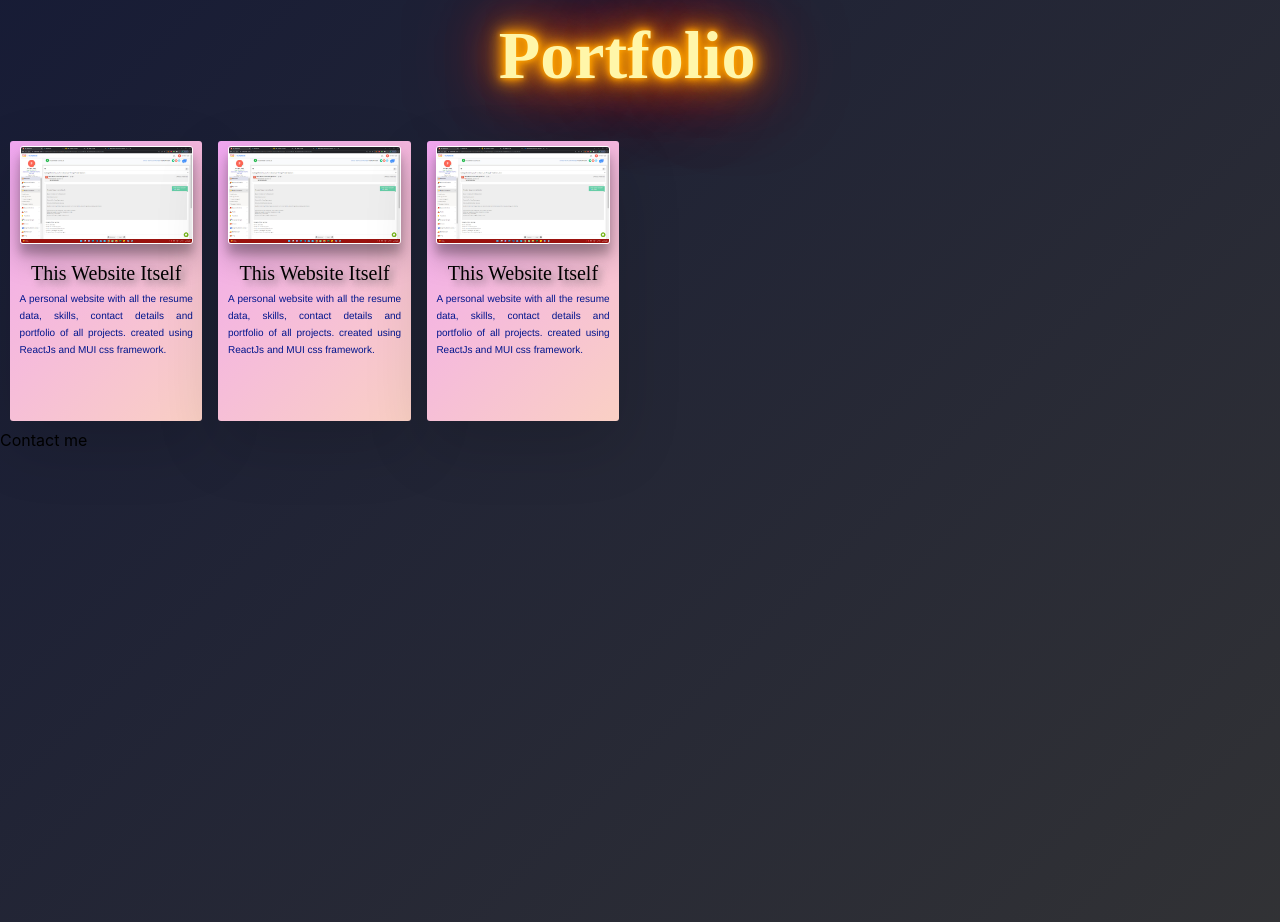
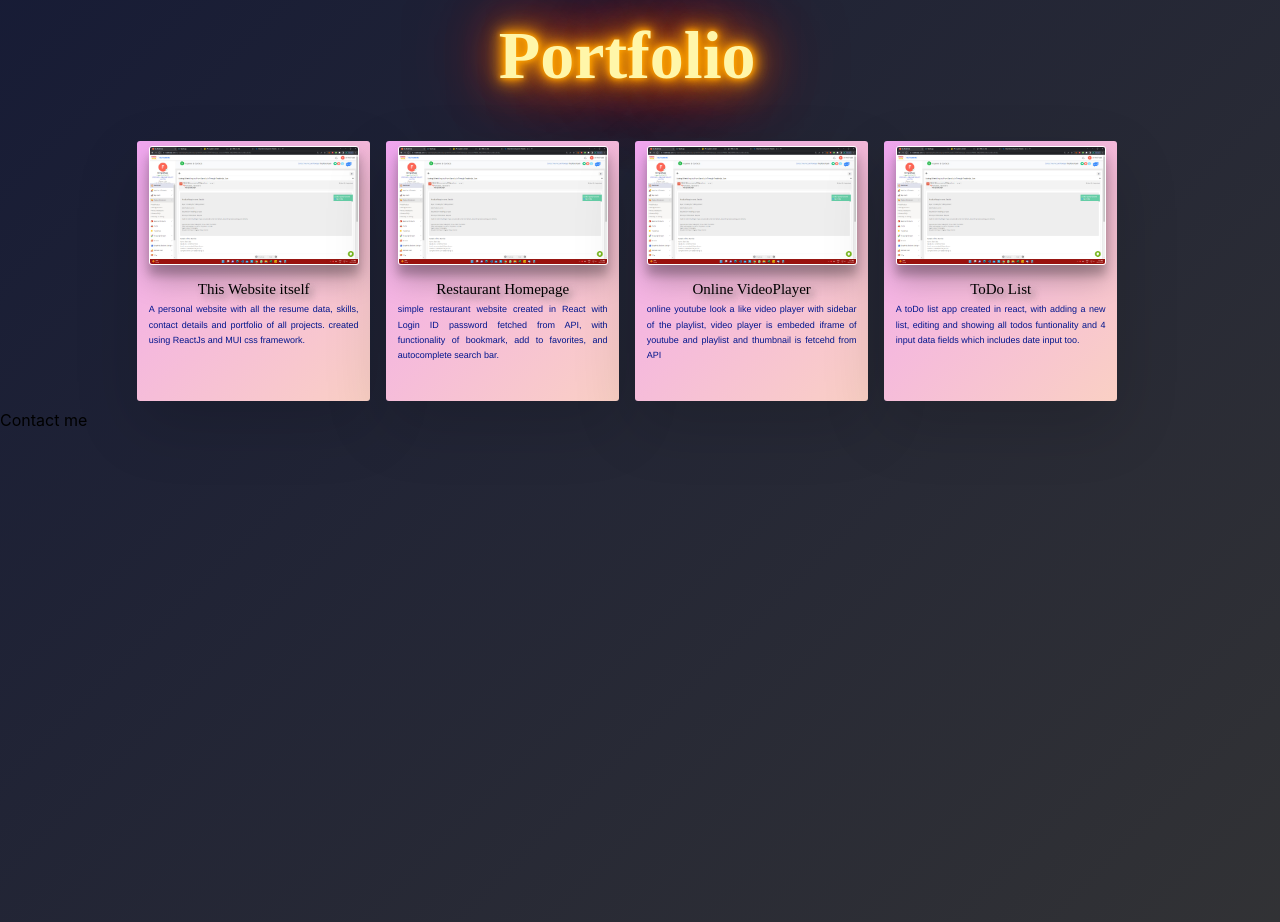
Before and after one commit to fbpatel003/portfolio-fb, a React (Create React App) app: page / in a window 1280 px wide. Shown: the part 1960-2882 px from the top of the page. Built offline with nearby package versions, Linux system fonts and the light colour scheme; a web font is replaced by a local one.

Commit message:
Add files via upload

```diff
--- a/src/Components/Portfolio.js
+++ b/src/Components/Portfolio.js
@@ -3,107 +3,81 @@ import "./PortfolioStyle.css";
 import Box from "@mui/material/Box";
 import Grid from "@mui/material/Grid";
 import OpenInNewRoundedIcon from '@mui/icons-material/OpenInNewRounded';
+import IMG1 from '../Images/IMAGE.jpg';
 
 function Portfolio() {
+
+  const AllProjects = [
+    {
+      Title: "This Website itself",
+      ImgSrc: IMG1,
+      smallData: "A personal website with all the resume data, skills, contact details and portfolio of all projects. created using ReactJs and MUI css framework.",
+      KeyPoints : ["React JS", "Responsive", "Well Designed", "Fast Loading", "structured components", "CSS: MUI", "Optimized for all devices"],
+      VisitLink : "https://portfolio-fb.onrender.com/"
+    },
+    {
+      Title: "Restaurant Homepage",
+      ImgSrc: IMG1,
+      smallData: "simple restaurant website created in React with Login ID password fetched from API, with functionality of bookmark, add to favorites, and autocomplete search bar.",
+      KeyPoints : ["React JS", "Responsive", "API fetched id/ps", "React Routing", "AutoComplete Searchbar", "Google data embeded studio", "CSS: BootStrap"],
+      VisitLink : "https://portfolio-fb.onrender.com/"
+    },
+    {
+      Title: "Online VideoPlayer",
+      ImgSrc: IMG1,
+      smallData: "online youtube look a like video player with sidebar of the playlist, video player is embeded iframe of youtube and playlist and thumbnail is fetcehd from API",
+      KeyPoints : [ "React JS","Responsive", "API fetched playlist", "Youtube embeded Iframe" , "Dark Themne", "CSS: manual"],
+      VisitLink : "https://portfolio-fb.onrender.com/"
+    },
+    {
+      Title: "ToDo List",
+      ImgSrc: IMG1,
+      smallData: "A toDo list app created in react, with adding a new list, editing and showing all todos funtionality and 4 input data fields which includes date input too.",
+      KeyPoints : ["React JS", "Responsive", "local Storgae", "editing any list" , "4 input fields", "CSS: BootStrap"],
+      VisitLink : "https://portfolio-fb.onrender.com/"
+    },
+  ]
+
   return (
     <>
       <h1 className="TitleAboutMe">Portfolio</h1>
 
       <Box className="ProjectBox" sx={{ flexGrow: 1 }}>
         <Grid container spacing={2}>
-          <Grid item xs={6} md={2}>
+          {
+            AllProjects.map((el)=>{
+              return(
+                <Grid key={el.Title} item xs={6} sm={4} md={3}>
                 <div className="card">
                   <div className="card__side card__side--front-1">
                     <img
                       className="ProjectImg"
-                  src={require("../Images/IMAGE.jpg")}
-                  alt=""
+                      src={el.ImgSrc}
+                      alt={el.Title}
                     />
-                <div className="ProjectTitle">This Website Itself</div>
-                <p className="smallData">
-                  A personal website with all the resume data, skills, contact
-                  details and portfolio of all projects. created using ReactJs
-                  and MUI css framework.
-                </p>
+                    <div className="ProjectTitle">{el.Title}</div>
+                    <p className="smallData">{el.smallData}</p>
                   </div>
                   <div className="card__side card__side--back card__side--back-1">
-                <ul class="KeyPointslist">
-                  <li className="ListPoint" >Responsive</li>
-                  <li className="ListPoint" >Well Designed</li>
-                  <li className="ListPoint" >Fast Loading</li>
-                  <li className="ListPoint">structured components </li>
-                  <li className="ListPoint">CSS: MUI</li>
-                  <li className="ListPoint" >Optimized for all devices</li>
+                    <ul className="KeyPointslist">
+                      {
+                        el.KeyPoints.map((points)=>{
+                          return(
+                            <li key={points} className="ListPoint" >*{" "}{points}</li>
+                          )
+                        })
+                      }
                     </ul>
-                <a href="#popup" className="btn btn--white">
+                    <a href={el.VisitLink} target="_blank" className="btn btn--white">
                       Visit &nbsp;
                       <OpenInNewRoundedIcon fontSize="small" />
                     </a>
                   </div>
                 </div>
               </Grid>
-          <Grid item xs={6} md={2}>
-            <div className="card">
-              <div className="card__side card__side--front-1">
-                <img
-                  className="ProjectImg"
-                  src={require("../Images/IMAGE.jpg")}
-                  alt=""
-                />
-                <div className="ProjectTitle">This Website Itself</div>
-                <p className="smallData">
-                  A personal website with all the resume data, skills, contact
-                  details and portfolio of all projects. created using ReactJs
-                  and MUI css framework.
-                </p>
-              </div>
-              <div className="card__side card__side--back card__side--back-1">
-                <ul class="KeyPointslist">
-                  <li className="ListPoint" >Responsive</li>
-                  <li className="ListPoint" >Well Designed</li>
-                  <li className="ListPoint" >Fast Loading</li>
-                  <li className="ListPoint">structured components </li>
-                  <li className="ListPoint">CSS: MUI</li>
-                  <li className="ListPoint" >Optimized for all devices</li>
-                </ul>
-                <a href="#popup" className="btn btn--white">
-                  Visit &nbsp;
-                  <OpenInNewRoundedIcon fontSize="small" />
-                </a>
-              </div>
-            </div>
-          </Grid>
-          <Grid item xs={6} md={2}>
-            <div className="card">
-              <div className="card__side card__side--front-1">
-                <img
-                  className="ProjectImg"
-                  src={require("../Images/IMAGE.jpg")}
-                  alt=""
-                />
-                <div className="ProjectTitle">This Website Itself</div>
-                <p className="smallData">
-                  A personal website with all the resume data, skills, contact
-                  details and portfolio of all projects. created using ReactJs
-                  and MUI css framework.
-                </p>
-              </div>
-              <div className="card__side card__side--back card__side--back-1">
-                <ul class="KeyPointslist">
-                  <li className="ListPoint" >Responsive</li>
-                  <li className="ListPoint" >Well Designed</li>
-                  <li className="ListPoint" >Fast Loading</li>
-                  <li className="ListPoint">structured components </li>
-                  <li className="ListPoint">CSS: MUI</li>
-                  <li className="ListPoint" >Optimized for all devices</li>
-                </ul>
-                <a href="#popup" className="btn btn--white">
-                  Visit &nbsp;
-                  <OpenInNewRoundedIcon fontSize="small" />
-                </a>
-              </div>
-            </div>
-          </Grid>
+              )
+            })
+          }
         </Grid>
       </Box>
     </>
--- a/src/Components/PortfolioStyle.css
+++ b/src/Components/PortfolioStyle.css
@@ -72,12 +72,12 @@ body {
   -moz-perspective: 150rem;
   position: relative;
   height: auto;
-  margin-bottom: 280px;
+  margin-bottom: 260px;
 }
 
 .card__side {
-  height: auto;
-  height: 280px;
+  /* height: auto; */
+  height: 260px;
   -webkit-transition: all 0.8s ease;
   transition: all 0.8s ease;
   position: absolute;
@@ -132,28 +132,27 @@ body {
 }
 
 .ProjectTitle{
-    font-size: 20px;
-    font-family: 'Brush Script MT', cursive;
+    font-size: 15px;
+    font-family: 'MuseoModerno', serif;
     text-shadow: 4px 4px 7px rgba(92, 92, 92, 0.75);
   }
 
 .smallData{
   font-family: 'Franklin Gothic Medium', 'Arial Narrow', Arial, sans-serif;
   color: rgb(0, 21, 141);
-  font-size: 10px;
+  font-size: 9px;
   text-align: justify;
   margin: auto;
-  /* margin-top: 10px; */
   padding-left: 5%;
   padding-right: 5%
 }
 
 .KeyPointslist{
   font-size: small;
-  font-family: 'Courier New', Courier, monospace;
+  font-family: 'MuseoModerno', serif;
   color: rgb(0, 21, 141);;
   margin: auto;
-  margin-top: 10px;
+  margin-top: 9px;
   margin-bottom: 10px;
 }
 
@@ -174,4 +173,6 @@ body {
 
 .ProjectBox{
   padding: 10px;
+  max-width: 1000px;
+  margin: auto;
 }
```
Lines whose indentation alone changed are shown as unchanged.
